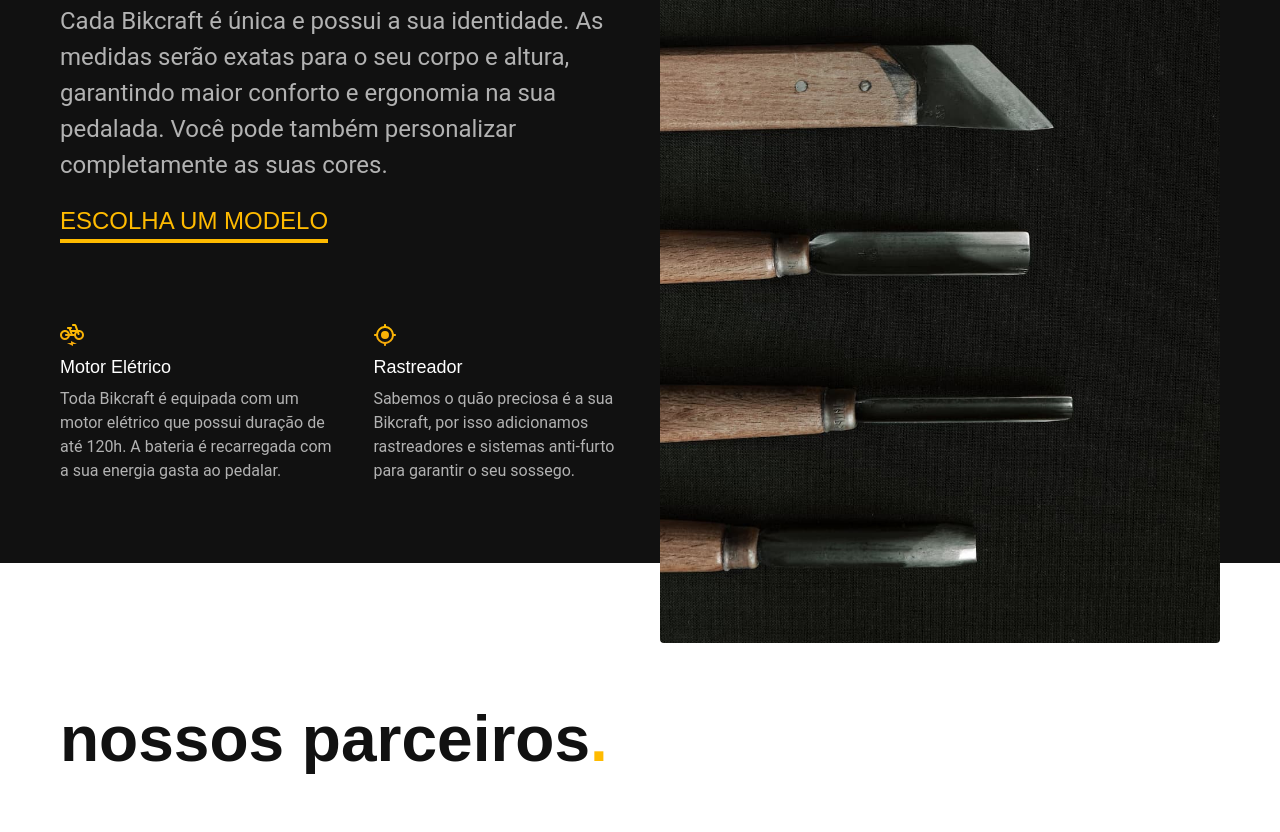
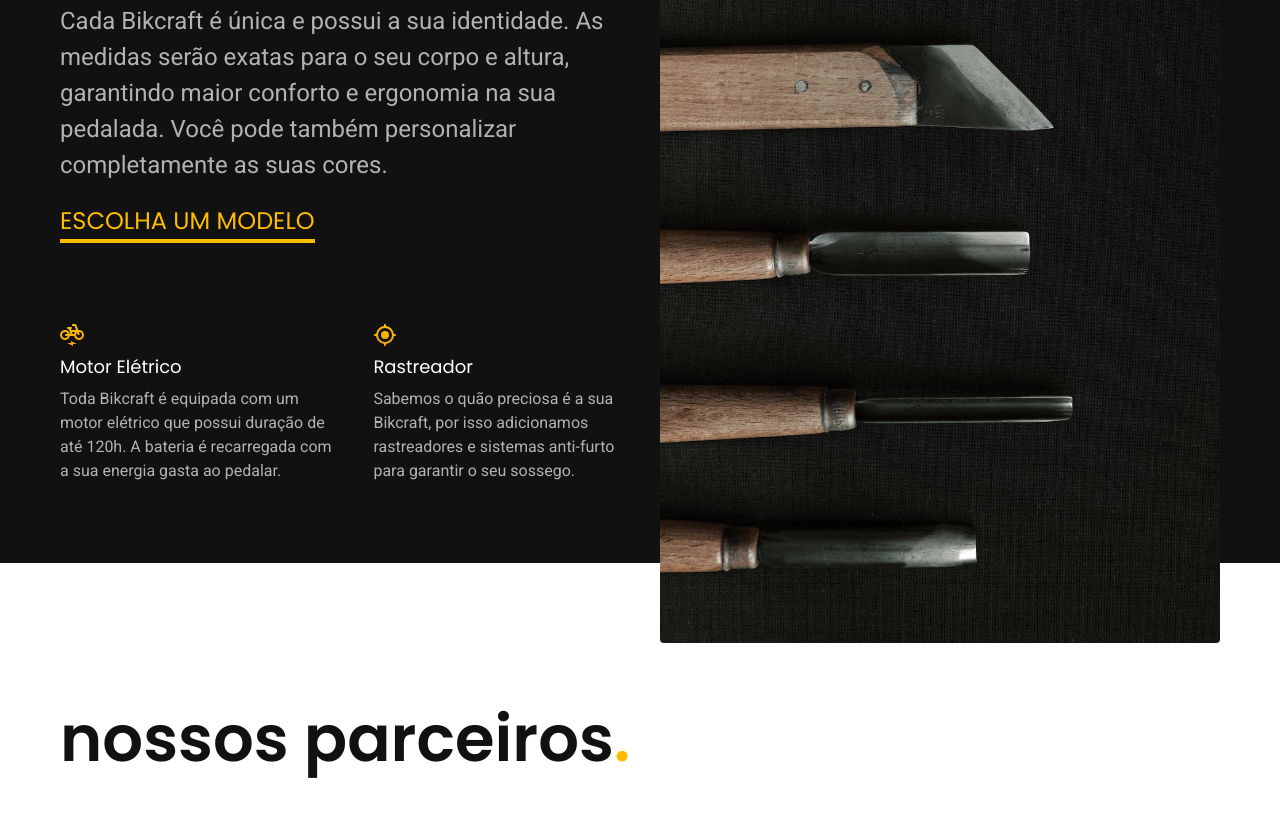
Before and after one commit to Rodrigo1984/bikcraft, a plain HTML site: page index.html in a window 1280 px wide. Shown: the part 2095-2927 px from the top of the page. Drawn offline with Linux system fonts and the light colour scheme.

Commit message:
atualizado 12-10

```diff
--- a/index.html
+++ b/index.html
@@ -8,9 +8,13 @@
   <title>Bikcraft - Bicicletas Elétricas</title>
   <meta name="description" content="Bicicletas elétricas de alta precisão e qualidade, feitas sob medida para o cliente. Explore o mundo na sua velocidade com a Bikcraft.">
 
-  <link rel="preload" href="./css/style.css" as="style">
-  <link rel="stylesheet" href="./css/style.css">
+  <link rel="icon" href="./favicon.svg" type="image/svg+xml">
+  <link rel="preload" href="./css/style.css" as="style">  <link rel="stylesheet" href="./css/style.css">
   <script>document.documentElement.classList.add('js')</script>
+
+  <link rel="preconnect" href="https://fonts.googleapis.com">
+<link rel="preconnect" href="https://fonts.gstatic.com" crossorigin>
+<link href="https://fonts.googleapis.com/css2?family=Merriweather:ital,wght@1,900&family=Poppins:wght@400;600&family=Roboto:wght@400;500&display=swap" rel="stylesheet">
 </head>
 
 <body>
```
Also changed, not shown: bicicletas.html (+6 -2 lines), bicicletas/magic.html (+6 -0 lines), bicicletas/nebula.html (+5 -0 lines), bicicletas/nimbus.html (+5 -0 lines), contato.html (+6 -2 lines), orcamento.html (+6 -2 lines), seguros.html (+6 -2 lines), termos.html (+6 -2 lines), favicon.svg (added).
